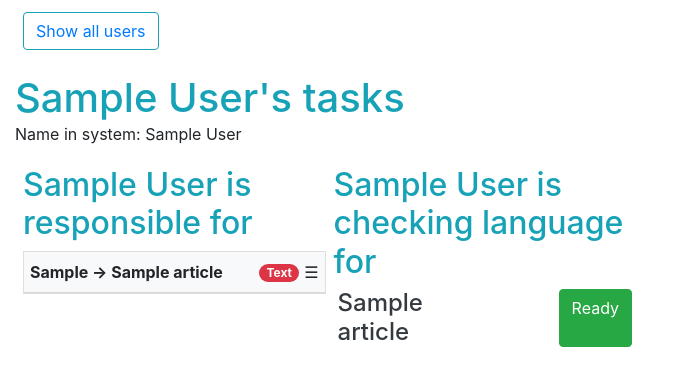
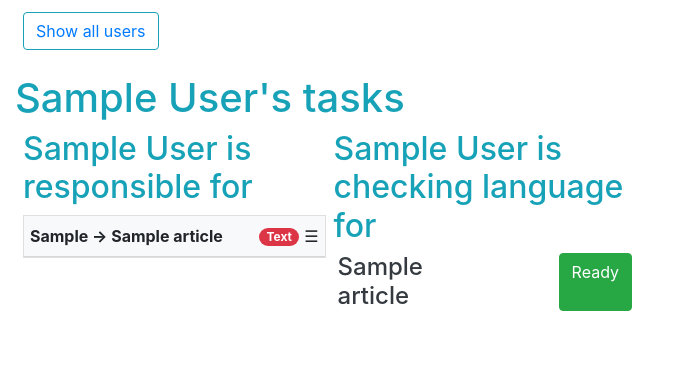
Before and after one commit to ValheKouneli/SkrolliEditor, a Flask app: page /people/1/ in a window 1280 px wide. Shown: the part 56-442 px from the top of the page, without its empty margins (0-679 px from the left). Run offline with Flask 2, Linux system fonts and the light colour scheme; tables that the repository leaves empty hold one stand-in row (values such as "Sample post"); some libraries are stand-ins or nearby versions.

Commit message:
removes 'name in system'

```diff
--- a/application/templates/people/tasks.html
+++ b/application/templates/people/tasks.html
@@ -18,7 +18,6 @@
         </a>
     {% endif %}
 </span>
-<p>Name in system: {{ system_name }}</p>
 
 
 <div class="row m-1">
```
